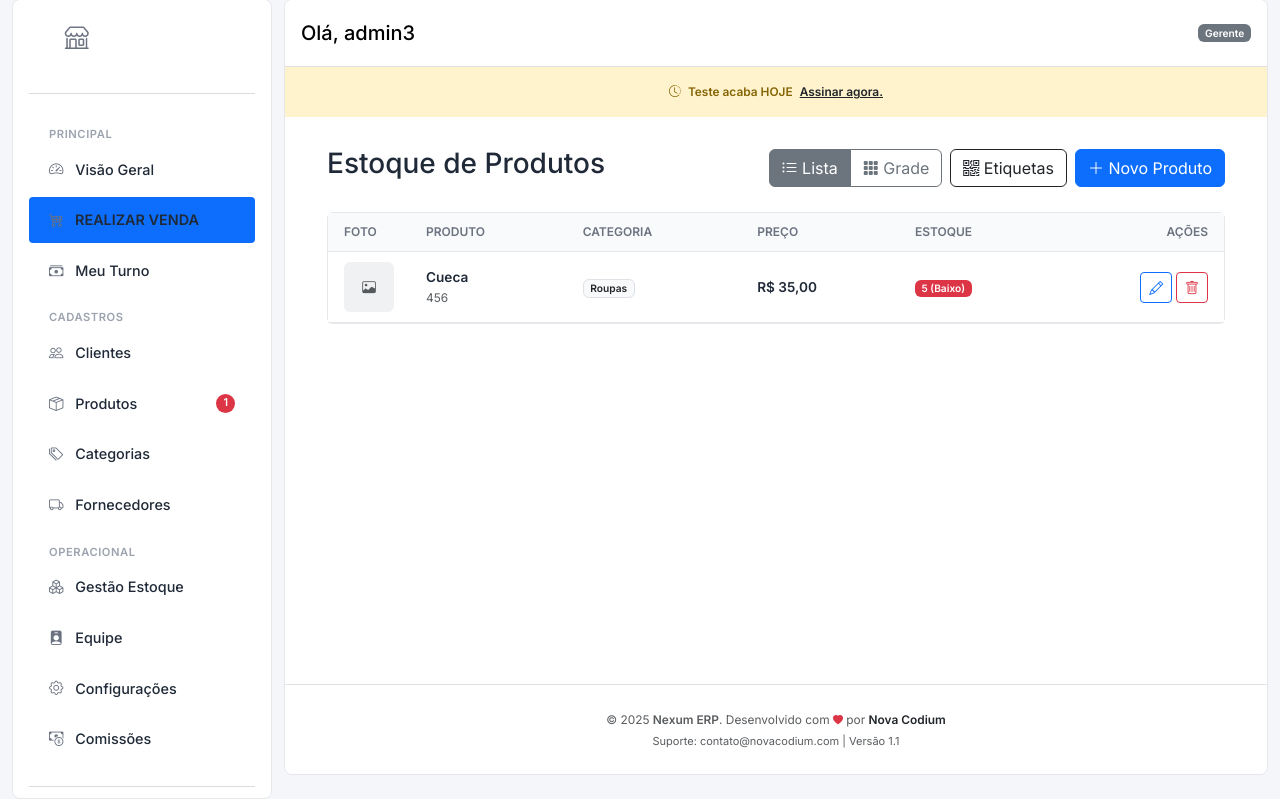
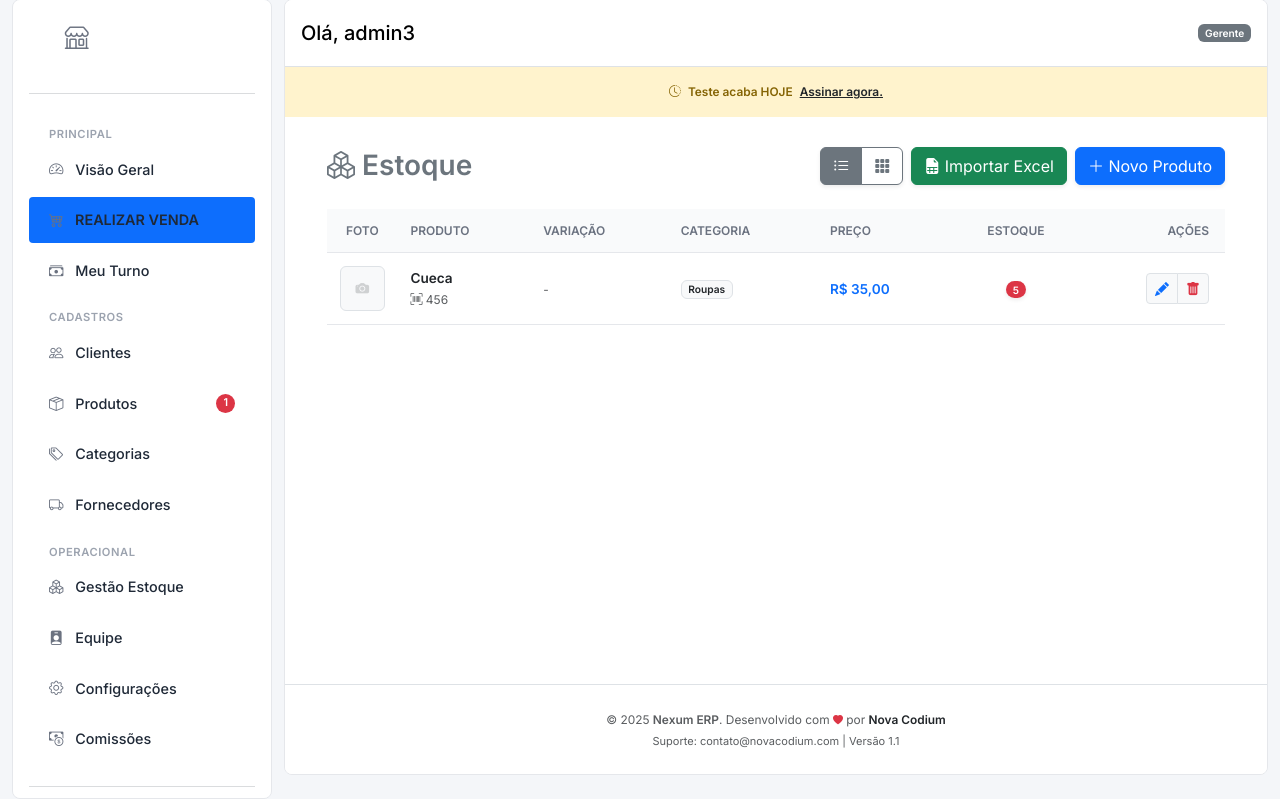
Before and after one commit to SrDOliveira/ERP, a Django app: page /produtos/ in a window 1280 px wide. Shown: the part 13-812 px from the top of the page. Run offline with Django 5.2, Linux system fonts and the light colour scheme; a user stored in the database is signed in; data comes from the database, SQL or seed files in the repository; some libraries are stand-ins or nearby versions.

Commit message:
Fix: Configurações e Botão Importar Excel

```diff
--- a/core/templates/core/lista_produtos.html
+++ b/core/templates/core/lista_produtos.html
@@ -4,109 +4,152 @@
 
 {% block content %}
 <div class="container-fluid">
-    <div class="d-flex justify-content-between align-items-center mb-4">
-        <h3>Estoque de Produtos</h3>
+
+    <div class="d-flex justify-content-between align-items-center mb-4 flex-wrap gap-2">
+        <h3 class="fw-bold text-secondary mb-0"><i class="bi bi-boxes"></i> Estoque</h3>
+
         <div class="d-flex gap-2">
-            <div class="btn-group" role="group">
-                <button type="button" class="btn btn-outline-secondary active" id="btnList" onclick="mudarVisualizacao('lista')">
-                    <i class="bi bi-list-ul"></i> Lista
+            <div class="btn-group shadow-sm" role="group">
+                <button type="button" class="btn btn-outline-secondary active" id="btnList" onclick="mudarVisualizacao('lista')" title="Ver em Lista">
+                    <i class="bi bi-list-ul"></i>
                 </button>
-                <button type="button" class="btn btn-outline-secondary" id="btnGrid" onclick="mudarVisualizacao('grade')">
-                    <i class="bi bi-grid-3x3-gap-fill"></i> Grade
+                <button type="button" class="btn btn-outline-secondary" id="btnGrid" onclick="mudarVisualizacao('grade')" title="Ver em Grade">
+                    <i class="bi bi-grid-3x3-gap-fill"></i>
                 </button>
             </div>
 
-            <a href="{% url 'catalogo_qr' %}" class="btn btn-outline-dark">
-                <i class="bi bi-qr-code"></i> Etiquetas
+            <a href="{% url 'importar_produtos' %}" class="btn btn-success text-white shadow-sm">
+                <i class="bi bi-file-earmark-spreadsheet-fill"></i> Importar Excel
             </a>
 
-            <a href="{% url 'adicionar_produto' %}" class="btn btn-primary">
+            <a href="{% url 'criar_produto' %}" class="btn btn-primary shadow-sm">
                 <i class="bi bi-plus-lg"></i> Novo Produto
             </a>
+
             </div>
     </div>
 
-    <div id="viewLista" class="card shadow-sm">
+    {% if not produtos %}
+        <div class="alert alert-info d-flex align-items-center" role="alert">
+            <i class="bi bi-info-circle-fill fs-4 me-3"></i>
+            <div>
+                <strong>Seu estoque está vazio!</strong>
+                <br>Para começar rápido, use o botão <b>"Importar Excel"</b> ou cadastre manualmente.
+            </div>
+        </div>
+    {% endif %}
+
+    <div id="viewLista" class="card shadow-sm border-0">
         <div class="card-body p-0">
+            <div class="table-responsive">
                 <table class="table table-hover mb-0 align-middle">
                     <thead class="table-light">
                         <tr>
-                        <th style="width: 80px;">Foto</th>
+                            <th style="width: 70px;" class="text-center">Foto</th>
                             <th>Produto</th>
-                        <th>Categoria</th>
+                            <th>Variação</th> <th>Categoria</th>
                             <th>Preço</th>
-                        <th>Estoque</th>
-                        <th class="text-end">Ações</th>
+                            <th class="text-center">Estoque</th>
+                            <th class="text-end pe-3">Ações</th>
                         </tr>
                     </thead>
                     <tbody>
                         {% for p in produtos %}
                         <tr>
-                        <td>
+                            <td class="text-center">
                                 {% if p.foto %}
-                                <img src="{{ p.foto.url }}" class="rounded" style="width: 50px; height: 50px; object-fit: cover;">
+                                    <img src="{{ p.foto.url }}" class="rounded border" style="width: 45px; height: 45px; object-fit: cover;">
                                 {% else %}
-                                <div class="bg-secondary bg-opacity-10 rounded d-flex align-items-center justify-content-center" style="width: 50px; height: 50px;">
-                                    <i class="bi bi-image text-muted"></i>
+                                    <div class="bg-light border rounded d-inline-flex align-items-center justify-content-center" style="width: 45px; height: 45px;">
+                                        <i class="bi bi-camera-fill text-muted opacity-25"></i>
                                     </div>
                                 {% endif %}
                             </td>
                             <td>
-                            <strong>{{ p.nome }}</strong><br>
-                            <small class="text-muted">{{ p.codigo_barras|default:"--" }}</small>
+                                <div class="fw-bold text-dark">{{ p.nome }}</div>
+                                <small class="text-muted" style="font-size: 0.75rem;">
+                                    <i class="bi bi-upc-scan"></i> {{ p.codigo_barras|default:"--" }}
+                                </small>
                             </td>
-                        <td><span class="badge bg-light text-dark border">{{ p.categoria.nome|default:"Geral" }}</span></td>
-                        <td class="fw-bold">R$ {{ p.preco_venda }}</td>
+
                             <td>
-                            {% if p.estoque_atual <= p.estoque_minimo %}
-                                <span class="badge bg-danger">{{ p.estoque_atual }} (Baixo)</span>
-                            {% else %}
-                                <span class="badge bg-success">{{ p.estoque_atual }}</span>
+                                {% if p.tamanho %}
+                                    <span class="badge bg-dark">{{ p.tamanho }}</span>
+                                {% endif %}
+                                {% if p.cor %}
+                                    <span class="text-muted small ms-1">{{ p.cor }}</span>
+                                {% endif %}
+                                {% if not p.tamanho and not p.cor %}
+                                    <span class="text-muted small">-</span>
                                 {% endif %}
                             </td>
-                        <td class="text-end">
-                            <a href="{% url 'editar_produto' p.id %}" class="btn btn-sm btn-outline-primary"><i class="bi bi-pencil"></i></a>
-                            <a href="{% url 'excluir_produto' p.id %}" class="btn btn-sm btn-outline-danger" onclick="return confirm('Excluir?');"><i class="bi bi-trash"></i></a>
+
+                            <td><span class="badge bg-light text-dark border">{{ p.categoria.nome|default:"Geral" }}</span></td>
+
+                            <td class="fw-bold text-primary">R$ {{ p.preco_venda }}</td>
+
+                            <td class="text-center">
+                                {% if p.estoque_atual <= p.estoque_minimo %}
+                                    <span class="badge bg-danger rounded-pill shadow-sm" title="Estoque Baixo!">{{ p.estoque_atual }}</span>
+                                {% else %}
+                                    <span class="badge bg-success bg-opacity-10 text-success rounded-pill">{{ p.estoque_atual }}</span>
+                                {% endif %}
+                            </td>
+                            <td class="text-end pe-3">
+                                <div class="btn-group">
+                                    <a href="{% url 'editar_produto' p.id %}" class="btn btn-sm btn-light border" title="Editar"><i class="bi bi-pencil-fill text-primary"></i></a>
+                                    <a href="{% url 'excluir_produto' p.id %}" class="btn btn-sm btn-light border" onclick="return confirm('Tem certeza que deseja excluir {{ p.nome }}?');" title="Excluir"><i class="bi bi-trash-fill text-danger"></i></a>
+                                </div>
                             </td>
                         </tr>
-                    {% empty %}
-                    <tr><td colspan="6" class="text-center py-4">Nenhum produto cadastrado.</td></tr>
                         {% endfor %}
                     </tbody>
                 </table>
             </div>
         </div>
+    </div>
 
     <div id="viewGrade" class="row g-3" style="display: none;">
         {% for p in produtos %}
-        <div class="col-md-3 col-sm-6">
-            <div class="card h-100 shadow-sm">
-                <div style="height: 200px; overflow: hidden;" class="bg-light d-flex align-items-center justify-content-center position-relative">
+        <div class="col-xl-2 col-lg-3 col-md-4 col-sm-6">
+            <div class="card h-100 shadow-sm border-0 hover-card">
+
+                <div style="height: 200px; overflow: hidden;" class="bg-light position-relative d-flex align-items-center justify-content-center">
                     {% if p.foto %}
-                        <img src="{{ p.foto.url }}" class="card-img-top" style="height: 100%; width: 100%; object-fit: cover;">
+                        <img src="{{ p.foto.url }}" class="card-img-top h-100 w-100" style="object-fit: cover;">
                     {% else %}
-                        <i class="bi bi-image text-secondary" style="font-size: 3rem;"></i>
+                        <i class="bi bi-camera-fill text-muted opacity-25" style="font-size: 3rem;"></i>
                     {% endif %}
 
-                    <span class="position-absolute bottom-0 end-0 bg-success text-white px-3 py-1 m-2 rounded-pill fw-bold">
+                    <span class="position-absolute bottom-0 end-0 bg-white text-dark px-2 py-1 m-2 rounded shadow-sm fw-bold small border">
                         R$ {{ p.preco_venda }}
                     </span>
+
+                    {% if p.tamanho %}
+                    <span class="position-absolute top-0 start-0 bg-dark text-white px-2 py-1 m-2 rounded-1 small fw-bold shadow-sm">
+                        {{ p.tamanho }}
+                    </span>
+                    {% endif %}
                 </div>
 
-                <div class="card-body">
-                    <h5 class="card-title text-truncate" title="{{ p.nome }}">{{ p.nome }}</h5>
-                    <p class="card-text small text-muted mb-2">{{ p.categoria.nome|default:"Geral" }}</p>
+                <div class="card-body p-2 d-flex flex-column">
+                    <h6 class="card-title text-truncate mb-1 fw-bold" title="{{ p.nome }}">{{ p.nome }}</h6>
 
-                    <div class="d-flex justify-content-between align-items-center mt-3">
+                    <div class="d-flex justify-content-between align-items-center mb-2">
+                        <small class="text-muted text-truncate">{{ p.categoria.nome }}</small>
+                        {% if p.cor %}
+                            <small class="border px-1 rounded bg-light" style="font-size: 10px;">{{ p.cor }}</small>
+                        {% endif %}
+                    </div>
+
+                    <div class="mt-auto pt-2 border-top d-flex justify-content-between align-items-center">
                         {% if p.estoque_atual <= p.estoque_minimo %}
-                            <small class="text-danger fw-bold"><i class="bi bi-exclamation-circle"></i> {{ p.estoque_atual }} un</small>
+                            <small class="text-danger fw-bold" style="font-size: 11px;"><i class="bi bi-exclamation-circle"></i> Restam {{ p.estoque_atual }}</small>
                         {% else %}
-                            <small class="text-success"><i class="bi bi-check-circle"></i> {{ p.estoque_atual }} un</small>
+                            <small class="text-success" style="font-size: 11px;"><i class="bi bi-check-circle"></i> {{ p.estoque_atual }} un</small>
                         {% endif %}
 
-                        <div>
-                            <a href="{% url 'editar_produto' p.id %}" class="btn btn-sm btn-outline-primary"><i class="bi bi-pencil"></i></a>
-                        </div>
+                        <a href="{% url 'editar_produto' p.id %}" class="btn btn-sm btn-outline-primary py-0" style="font-size: 12px;">Editar</a>
                     </div>
                 </div>
             </div>
@@ -115,6 +158,17 @@
     </div>
 
 </div>
+
+<style>
+    .hover-card:hover {
+        transform: translateY(-5px);
+        transition: transform 0.2s ease-in-out;
+        box-shadow: 0 10px 20px rgba(0,0,0,0.1) !important;
+    }
+    .table > :not(caption) > * > * {
+        padding: 0.8rem 0.8rem;
+    }
+</style>
 
 <script>
     function mudarVisualizacao(modo) {
@@ -125,7 +179,7 @@
 
         if (modo === 'grade') {
             lista.style.display = 'none';
-            grade.style.display = 'flex';
+            grade.style.display = 'flex'; // Importante para o Grid do Bootstrap
             btnList.classList.remove('active');
             btnGrid.classList.add('active');
             localStorage.setItem('modoVisualizacao', 'grade');
@@ -138,6 +192,7 @@
         }
     }
 
+    // Ao carregar a página, verifica a preferência do usuário
     document.addEventListener("DOMContentLoaded", function() {
         const modoSalvo = localStorage.getItem('modoVisualizacao');
         if (modoSalvo === 'grade') {
--- a/core/views.py
+++ b/core/views.py
@@ -1,5 +1,16 @@
 # core/views.py (VERSÃO COMPLETA COM DIAGNÓSTICO DE PAGAMENTO)
 
+# core/views.py (Topo)
+
+from .forms import (
+    ProdutoForm, AberturaCaixaForm, FechamentoCaixaForm,
+    CategoriaForm, FornecedorForm, ClienteForm,
+    UsuarioForm, CadastroLojaForm,
+    ConfiguracaoEmpresaForm,  # <--- ELE TEM QUE ESTAR AQUI!
+    ChamadoForm, AjusteEstoqueForm
+)
+import pandas as pd
+from django.core.files.storage import FileSystemStorage
 import os
 import uuid
 import requests
@@ -34,12 +45,7 @@ from .models import (
     MovimentoCaixa, Caixa, FormaPagamento, Usuario,
     Categoria, Fornecedor
 )
-from .forms import (
-    ProdutoForm, AberturaCaixaForm, FechamentoCaixaForm,
-    CategoriaForm, FornecedorForm, ClienteForm,
-    #ConfiguracaoEmpresaForm, UsuarioForm,
-    CadastroLojaForm
-)
+
 
 # CONFIGURAÇÕES ASAAS
 ASAAS_API_KEY = os.environ.get('ASAAS_API_KEY', '')
@@ -849,3 +855,56 @@ def responder_chamado(request, chamado_id):
             return redirect('saas_painel')
 
     return render(request, 'core/form_responder_chamado.html', {'chamado': chamado})
+
+@login_required
+def importar_produtos(request):
+    if request.user.cargo == 'VENDEDOR': return HttpResponseForbidden()
+
+    if request.method == 'POST' and request.FILES['arquivo_excel']:
+        excel_file = request.FILES['arquivo_excel']
+        fs = FileSystemStorage()
+        filename = fs.save(excel_file.name, excel_file)
+        uploaded_file_url = fs.path(filename)
+
+        try:
+            # Ler o Excel usando Pandas
+            df = pd.read_excel(uploaded_file_url)
+
+            # Iterar sobre as linhas
+            contador = 0
+            for index, row in df.iterrows():
+                # Verifica se o produto já existe pelo código de barras (para não duplicar)
+                codigo = str(row.get('Codigo', '')).strip()
+                if codigo and Produto.objects.filter(empresa=request.user.empresa, codigo_barras=codigo).exists():
+                    continue
+
+                # Tenta pegar ou criar a Categoria
+                nome_categoria = str(row.get('Categoria', 'Geral')).strip()
+                categoria_obj, _ = Categoria.objects.get_or_create(
+                    empresa=request.user.empresa,
+                    nome=nome_categoria
+                )
+
+                # Cria o Produto
+                Produto.objects.create(
+                    empresa=request.user.empresa,
+                    nome=str(row.get('Nome', 'Produto Sem Nome')),
+                    tamanho=str(row.get('Tamanho', '')),
+                    cor=str(row.get('Cor', '')),
+                    codigo_barras=codigo,
+                    preco_custo=float(str(row.get('Custo', 0)).replace(',', '.')),
+                    preco_venda=float(str(row.get('Venda', 0)).replace(',', '.')),
+                    estoque_atual=int(row.get('Estoque', 0)),
+                    categoria=categoria_obj
+                )
+                contador += 1
+
+            messages.success(request, f"{contador} produtos importados com sucesso!")
+        except Exception as e:
+            messages.error(request, f"Erro ao processar arquivo: {str(e)}")
+        finally:
+            fs.delete(filename) # Limpa o arquivo temporário
+
+        return redirect('lista_produtos')
+
+    return render(request, 'core/importar_produtos.html')
```
Lines whose indentation alone changed are shown as unchanged.
